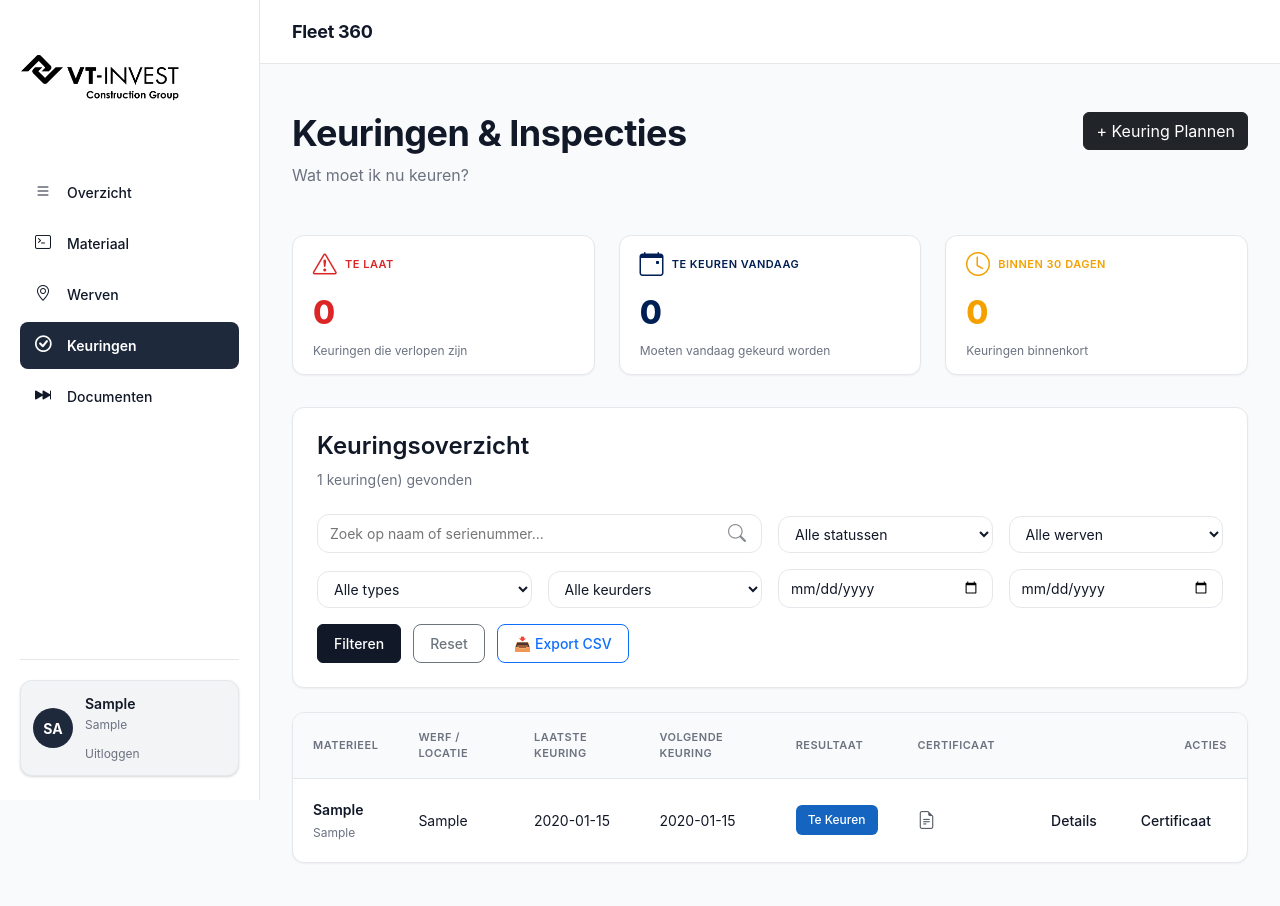
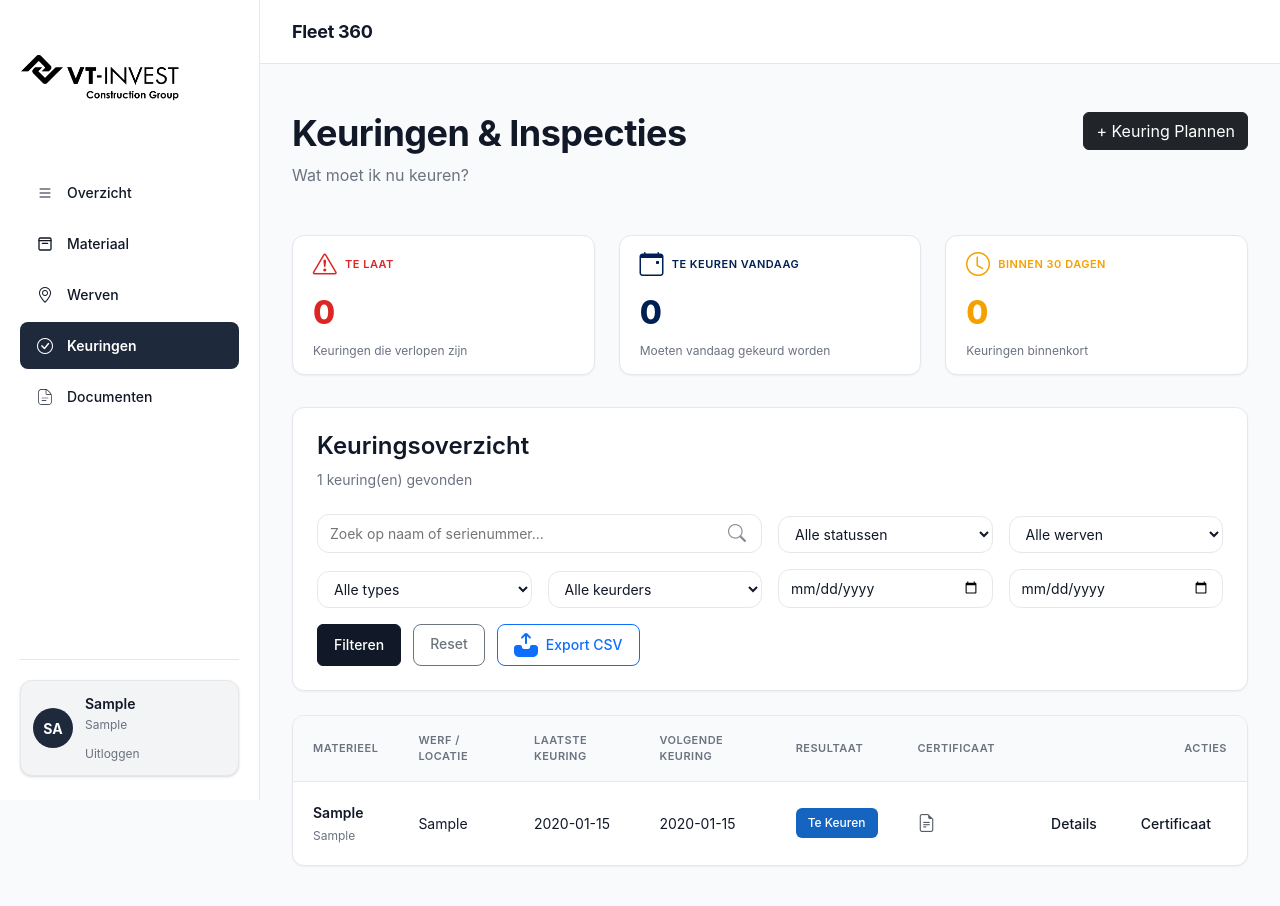
Before and after one commit to A-D-DBS-application/web-application-2025-group-28, a Flask app: page /keuringen in a window 1280 px wide. Shown: the top 906 px of the page. Run offline with Flask 3, Linux system fonts and the light colour scheme; the visitor is signed in with stand-in values (Sample User, id 1); tables that the repository leaves empty hold one stand-in row (values such as "Sample post"); some libraries are stand-ins or nearby versions.

```diff
--- a/app/static/css/style.css
+++ b/app/static/css/style.css
@@ -113,47 +113,29 @@ body {
   font-weight: 600;
 }
 
+/* Menu items gebruiken nu allemaal .menu-item-icon, dus ::before is niet meer nodig */
 .menu-item::before {
-  content: "";
+  display: none;
+}
+
+.menu-item-icon {
   width: 20px;
   height: 20px;
-  display: inline-block;
+  display: inline-flex;
+  align-items: center;
+  justify-content: center;
   flex-shrink: 0;
+  margin-right: 0;
 }
 
-.menu-item[href*="dashboard"]::before {
-  content: "\f479"; /* bi-list - hamburger menu icon */
-  font-family: "bootstrap-icons";
+.menu-item-icon i {
   font-size: 16px;
   line-height: 1;
 }
 
-.menu-item[href*="materiaal"]::before {
-  content: "\f5c3"; /* bi-box-seam - same as on material page */
-  font-family: "bootstrap-icons";
-  font-size: 16px;
-  line-height: 1;
-}
-
-.menu-item[href*="werven"]::before {
-  content: "\f3e8"; /* bi-geo-alt - location pin icon */
-  font-family: "bootstrap-icons";
-  font-size: 16px;
-  line-height: 1;
-}
-
-.menu-item[href*="keuringen"]::before {
-  content: "\f26b"; /* bi-check-circle */
-  font-family: "bootstrap-icons";
-  font-size: 16px;
-  line-height: 1;
-}
-
-.menu-item[href*="documenten"]::before {
-  content: "\f55d"; /* bi-file-earmark-text - same as certificate icon on keuringen page */
-  font-family: "bootstrap-icons";
-  font-size: 16px;
-  line-height: 1;
+.menu-item-icon svg {
+  width: 16px;
+  height: 16px;
 }
 
 /* Sidebar bottom / user */
@@ -255,6 +237,14 @@ body {
 .mobile-nav-icon {
   font-size: 18px;
   line-height: 1;
+  display: inline-flex;
+  align-items: center;
+  justify-content: center;
+}
+
+.mobile-nav-icon svg {
+  width: 18px;
+  height: 18px;
 }
 
 .mobile-nav-item.active {
@@ -474,7 +464,8 @@ body {
 }
 
 /* Uniform icon sizing - 24px × 24px */
-.kpi-title i {
+.kpi-title i,
+.kpi-title svg {
   width: 24px;
   height: 24px;
   font-size: 24px;
@@ -483,6 +474,10 @@ body {
   align-items: center;
   justify-content: center;
   flex-shrink: 0;
+}
+
+.kpi-title svg {
+  color: currentColor;
 }
 
 .materiaal-grid .kpi-title {
@@ -859,6 +854,15 @@ body {
 
 .placeholder-icon {
   font-size: 48px;
+  color: #dee2e6;
+  display: inline-flex;
+  align-items: center;
+  justify-content: center;
+}
+
+.placeholder-icon svg {
+  width: 48px;
+  height: 48px;
   color: #dee2e6;
 }
 
--- a/app/templates/base.html
+++ b/app/templates/base.html
@@ -31,7 +31,7 @@
       <span class="mobile-nav-label">Dashboard</span>
     </a>
     <a href="{{ url_for('materiaal.materiaal') }}" class="mobile-nav-item {% if request.endpoint=='materiaal.materiaal' %}active{% endif %}">
-      <span class="mobile-nav-icon"><i class="bi bi-box"></i></span>
+      <span class="mobile-nav-icon">{% include 'partials/material_icon.html' with context %}</span>
       <span class="mobile-nav-label">Materiaal</span>
     </a>
     <a href="{{ url_for('werven.werven') }}" class="mobile-nav-item {% if request.endpoint in ['werven.werven', 'werven.werf_detail'] %}active{% endif %}">
@@ -43,7 +43,7 @@
       <span class="mobile-nav-label">Keuringen</span>
     </a>
     <a href="{{ url_for('documenten') }}" class="mobile-nav-item {% if request.endpoint=='documenten' %}active{% endif %}">
-      <span class="mobile-nav-icon"><i class="bi bi-file-earmark"></i></span>
+      <span class="mobile-nav-icon">{% include 'partials/documenten_icon.html' with context %}</span>
       <span class="mobile-nav-label">Docs</span>
     </a>
   </nav>
@@ -66,6 +66,7 @@
           class="menu-item {% if request.endpoint=='dashboard.dashboard' %}active{% endif %}"
           href="{{ url_for('dashboard.dashboard') }}"
         >
+          <span class="menu-item-icon"><i class="bi bi-list"></i></span>
           Overzicht
         </a>
 
@@ -73,6 +74,7 @@
           class="menu-item {% if request.endpoint=='materiaal.materiaal' %}active{% endif %}"
           href="{{ url_for('materiaal.materiaal') }}"
         >
+          <span class="menu-item-icon">{% include 'partials/material_icon.html' with context %}</span>
           Materiaal
         </a>
 
@@ -80,6 +82,7 @@
           class="menu-item {% if request.endpoint in ['werven.werven', 'werven.werf_detail'] %}active{% endif %}"
           href="{{ url_for('werven.werven') }}"
         >
+          <span class="menu-item-icon"><i class="bi bi-geo-alt"></i></span>
           Werven
         </a>
 
@@ -87,6 +90,7 @@
           class="menu-item {% if request.endpoint=='keuringen.keuringen' %}active{% endif %}"
           href="{{ url_for('keuringen.keuringen') }}"
         >
+          <span class="menu-item-icon"><i class="bi bi-check-circle"></i></span>
           Keuringen
         </a>
 
@@ -94,6 +98,7 @@
           class="menu-item {% if request.endpoint=='documenten' %}active{% endif %}"
           href="{{ url_for('documenten') }}"
         >
+          <span class="menu-item-icon">{% include 'partials/documenten_icon.html' with context %}</span>
           Documenten
         </a>
       </nav>
--- a/app/templates/documenten.html
+++ b/app/templates/documenten.html
@@ -20,8 +20,9 @@
       <div class="panel-title">Documentenoverzicht</div>
       <div class="panel-sub">Zoek en filter documenten</div>
     </div>
-    <button class="btn btn-outline-secondary btn-sm">
-      <i class="bi bi-download me-1"></i>Exporteren
+    <button class="btn btn-outline-secondary btn-sm d-inline-flex align-items-center gap-2">
+      {% include 'partials/export_icon.html' with context %}
+      <span>Exporteren</span>
     </button>
   </div>
 
--- a/app/templates/keuringen.html
+++ b/app/templates/keuringen.html
@@ -136,8 +136,9 @@
         <button type="submit" class="btn btn-primary keuringen-filter-btn">Filteren</button>
         <a href="{{ url_for('keuringen.keuringen') }}" class="btn btn-outline-secondary keuringen-filter-btn">Reset</a>
         <a href="{{ url_for('keuringen.keuringen_export', q=search_q, status=status_filter, werf=werf_filter, type=type_filter, performer=performer_filter, date_from=date_from, date_to=date_to, priority=priority_filter) }}"
-           class="btn btn-outline-primary keuringen-filter-btn">
-          📥 Export CSV
+           class="btn btn-outline-primary keuringen-filter-btn d-inline-flex align-items-center gap-2">
+          {% include 'partials/export_icon.html' with context %}
+          <span>Export CSV</span>
         </a>
       </div>
     </div>
--- /dev/null
+++ b/app/templates/partials/documenten_icon.html
@@ -0,0 +1,8 @@
+{# Documenten SVG icon component #}
+{# Gebruik: {% include 'partials/documenten_icon.html' %} #}
+{# Optionele parameters: size (default: 24), class (extra CSS classes) #}
+{% set icon_size = size|default(24) %}
+{% set icon_class = class|default('') %}
+<svg width="{{ icon_size }}" height="{{ icon_size }}" viewBox="0 0 24 24" fill="none" xmlns="http://www.w3.org/2000/svg" class="documenten-icon {{ icon_class }}">
+  <path d="m17,13.5c0,.276-.224.5-.5.5H7.5c-.276,0-.5-.224-.5-.5s.224-.5.5-.5h9c.276,0,.5.224.5.5Zm-3.5,3.5h-6c-.276,0-.5.224-.5.5s.224.5.5.5h6c.276,0,.5-.224.5-.5s-.224-.5-.5-.5Zm8.5-7.015v9.515c0,2.481-2.019,4.5-4.5,4.5H6.5c-2.481,0-4.5-2.019-4.5-4.5V4.5C2,2.019,4.019,0,6.5,0h5.515c1.735,0,3.368.676,4.597,1.904l3.484,3.485c1.228,1.227,1.904,2.859,1.904,4.596Zm-6.096-7.375c-.551-.55-1.2-.959-1.904-1.231v5.12c0,.827.673,1.5,1.5,1.5h5.121c-.273-.704-.682-1.354-1.232-1.904l-3.484-3.485Zm5.096,7.375c0-.335-.038-.663-.096-.985h-5.404c-1.379,0-2.5-1.122-2.5-2.5V1.096c-.323-.058-.651-.096-.985-.096h-5.515c-1.93,0-3.5,1.57-3.5,3.5v15c0,1.93,1.57,3.5,3.5,3.5h11c1.93,0,3.5-1.57,3.5-3.5v-9.515Z" fill="currentColor"/>
+</svg>
--- /dev/null
+++ b/app/templates/partials/export_icon.html
@@ -0,0 +1,8 @@
+{# Export SVG icon component #}
+{# Gebruik: {% include 'partials/export_icon.html' %} #}
+{# Optionele parameters: size (default: 24), class (extra CSS classes) #}
+{% set icon_size = size|default(24) %}
+{% set icon_class = class|default('') %}
+<svg width="{{ icon_size }}" height="{{ icon_size }}" viewBox="0 0 24 24" fill="none" xmlns="http://www.w3.org/2000/svg" class="export-icon {{ icon_class }}">
+  <path d="M24,15v4c0,2.757-2.243,5-5,5H5c-2.757,0-5-2.243-5-5v-4c0-1.654,1.346-3,3-3h3c1.103,0,2,.897,2,2s.897,2,2,2h4c1.103,0,2-.897,2-2s.897-2,2-2h3c1.654,0,3,1.346,3,3ZM8.707,5.293l2.293-2.293v7c0,.553,.447,1,1,1s1-.447,1-1V3l2.293,2.293c.195,.195,.451,.293,.707,.293s.512-.098,.707-.293c.391-.391,.391-1.023,0-1.414L13.414,.586C13.028,.2,12.521,.006,12.014,.003l-.014-.003-.014,.003c-.508,.003-1.014,.197-1.4,.583l-3.293,3.293c-.391,.391-.391,1.023,0,1.414s1.023,.391,1.414,0Z" fill="currentColor"/>
+</svg>
--- /dev/null
+++ b/app/templates/partials/material_icon.html
@@ -0,0 +1,11 @@
+{# Materiaal SVG icon component #}
+{# Gebruik: {% include 'partials/material_icon.html' %} #}
+{# Optionele parameters: size (default: 24), class (extra CSS classes) #}
+{% set icon_size = size|default(24) %}
+{% set icon_class = class|default('') %}
+<svg width="{{ icon_size }}" height="{{ icon_size }}" viewBox="0 0 24 24" fill="none" xmlns="http://www.w3.org/2000/svg" class="material-icon {{ icon_class }}">
+  {# PLACEHOLDER: Vervang dit met het daadwerkelijke SVG-icoon #}
+  <path d="M3 7V5C3 3.89543 3.89543 3 5 3H19C20.1046 3 21 3.89543 21 5V19C21 20.1046 20.1046 21 19 21H5C3.89543 21 3 20.1046 3 19V7Z" stroke="currentColor" stroke-width="2" stroke-linecap="round" stroke-linejoin="round"/>
+  <path d="M3 7H21" stroke="currentColor" stroke-width="2" stroke-linecap="round" stroke-linejoin="round"/>
+  <path d="M8 11H16" stroke="currentColor" stroke-width="2" stroke-linecap="round" stroke-linejoin="round"/>
+</svg>
--- a/app/templates/werf_detail.html
+++ b/app/templates/werf_detail.html
@@ -101,8 +101,9 @@
           <div class="panel-sub">Actieve sessies gelinkt aan dit project</div>
         </div>
         {% if active_usages %}
-        <a href="{{ url_for('werven.werf_export_materiaal', project_id=project.id) }}" class="btn btn-sm btn-outline-primary">
-          📥 Export CSV
+        <a href="{{ url_for('werven.werf_export_materiaal', project_id=project.id) }}" class="btn btn-sm btn-outline-primary d-inline-flex align-items-center gap-2">
+          {% include 'partials/export_icon.html' with context %}
+          <span>Export CSV</span>
         </a>
         {% endif %}
       </div>
```
Also changed, not shown: app/blueprints/materiaal.py (+24 -29 lines), app/helpers.py (+24 -10 lines), app/templates/geschiedenis.html (+3 -34 lines), app/templates/materiaal_types.html (+35 -17 lines), app/templates/partials/material_icon_fill.html (added, +11 -0 lines), app/templates/partials/navbar.html (+7 -2 lines).
